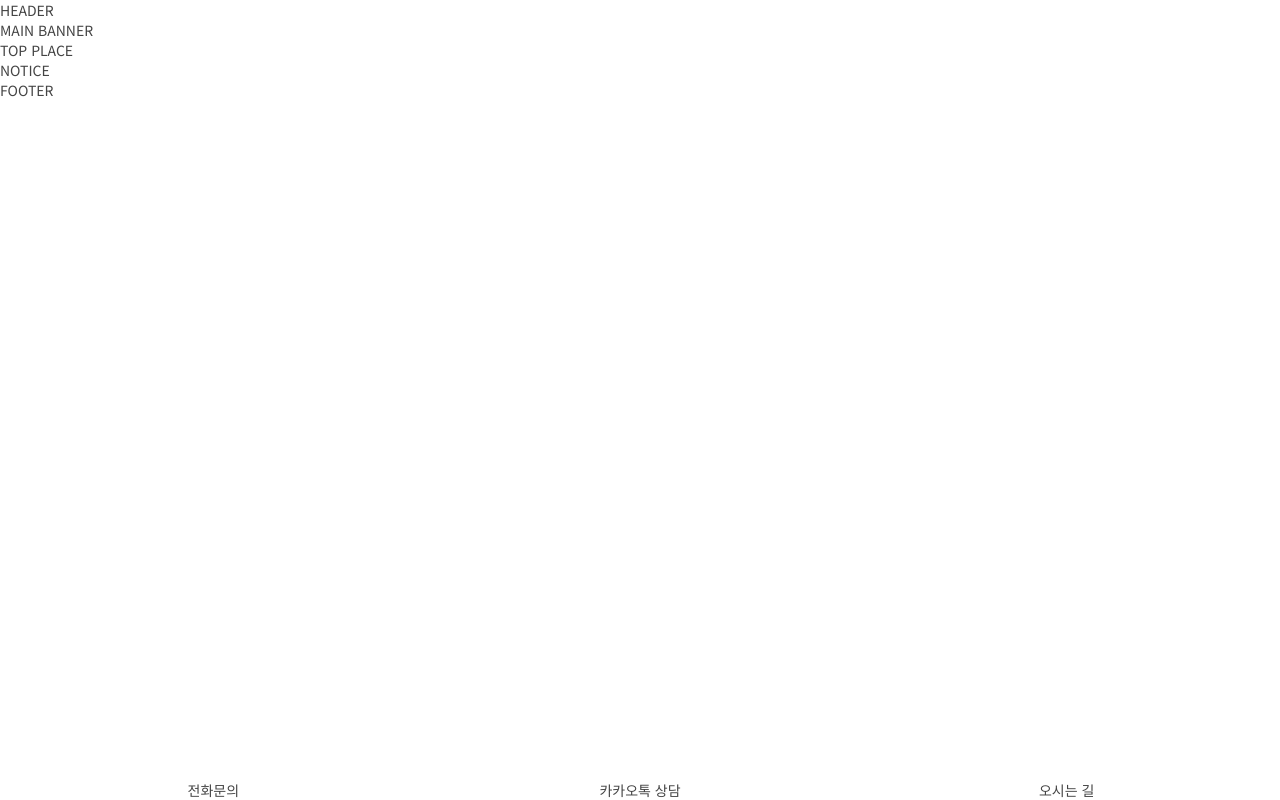
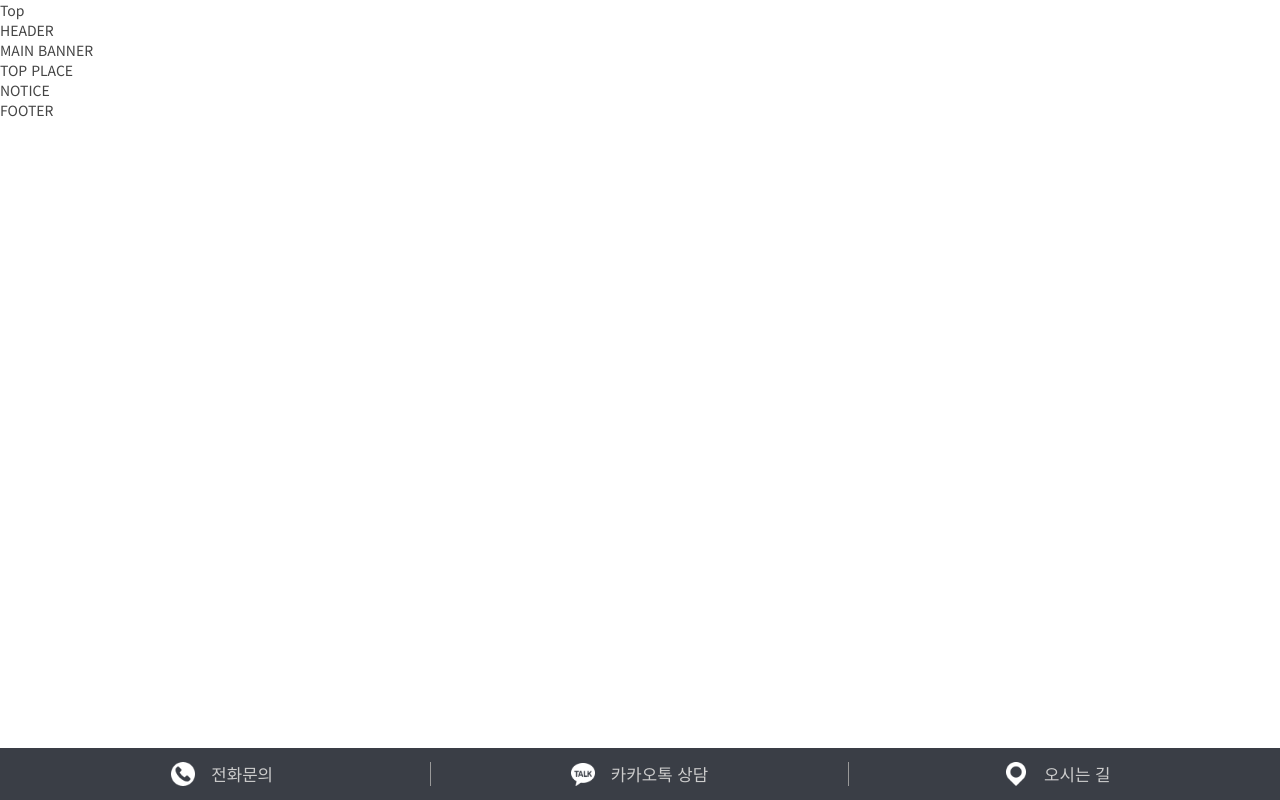
Before and after one commit to pam7462/tour, a plain HTML site: page index.html in a window 1280 px wide. Drawn offline with Linux system fonts and the light colour scheme.

Commit message:
Add files via upload

```diff
--- a/css/ui.css
+++ b/css/ui.css
@@ -48,20 +48,48 @@ body{font-family: 'Noto Sans KR', sans-serif;}
 .skip.active{
   transform:translateY(0%);
 }
-.pos_fix{
+.pos_fix>ul{
   position: fixed;
   left:0;
   bottom:0;
   z-index:10;
   width:100%;
+  padding:14px;
+  background-color:#3a3e46;
 }
-.pos_fix>ul{
+.pos_fix>ul>li{
+  width:33.33333333333333%;
+  text-align:center;
+  border-right:1px solid #999999;
   display:flex;
   flex-flow:row nowrap;
+  justify-content:center;
 }
-.pos_fix>ul>li{
-  flex:1;
-  text-align:center;
+.pos_fix>ul>li:last-child{
+  border:none;
+}
+.pos_fix>ul>li>a{
+  color:#cccccc;
+  font-size:1.2em;
+}
+.pos_fix>ul>li::before{
+  content:'';
+  display:inline-block;
+  width:24px;
+  height:24px;
+  margin-right:16px;
+  background-repeat:no-repeat;
+  background-position:center;
+  background-size:contain;
+}
+.pos_fix>ul>li:nth-child(1)::before{
+  background-image:url('../images/mo_icon05.png');
+}
+.pos_fix>ul>li:nth-child(2)::before{
+  background-image:url('../images/mo_icon06.png');
+}
+.pos_fix>ul>li:nth-child(3)::before{
+  background-image:url('../images/mo_icon07.png');
 }
 
 
--- a/index.html
+++ b/index.html
@@ -45,14 +45,15 @@
 <body>
   <div class="skip"><a href="#content">본문 바로가기</a></div>
   <div class="pos_fix">
-    <ul>
-      <li><a href="#">전화문의</a></li>
-      <li><a href="#">카카오톡 상담</a></li>
-      <li><a href="#">오시는 길</a></li>
+    <ul class="clearfix">
+      <li class="float_left"><a href="tel:02-444-4444">전화문의</a></li>
+      <li class="float_left"><a href="#" onclick="return false;">카카오톡 상담</a></li>
+      <li class="float_left"><a href="#" onclick="return false;">오시는 길</a></li>
     </ul>
+    <p><a href="#header">Top</a></p>
   </div>
   <div class="wrap">
-    <header>HEADER</header>
+    <header id="header">HEADER</header>
     <section class="main_banner">MAIN BANNER</section>
     <section class="topplace" id="content">TOP PLACE</section>
     <section class="notice">NOTICE</section>
```
